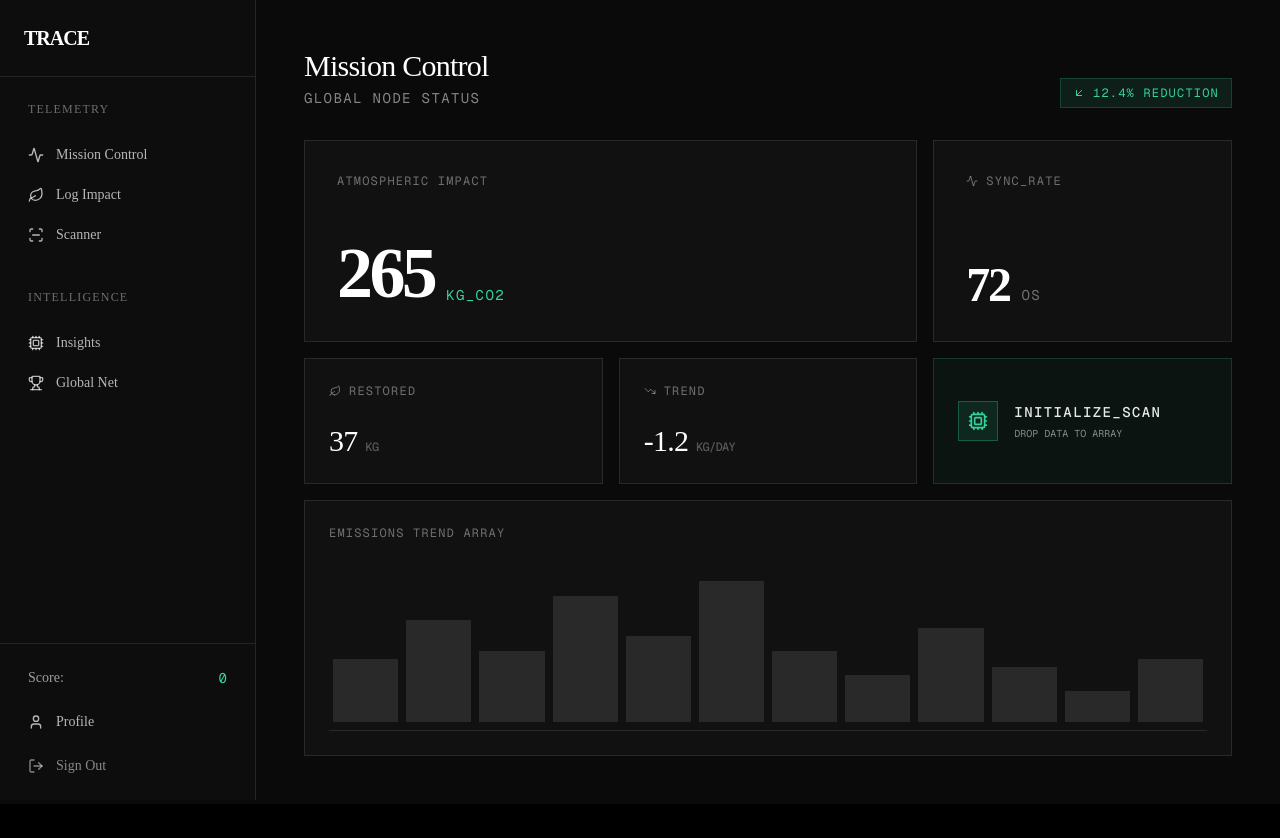
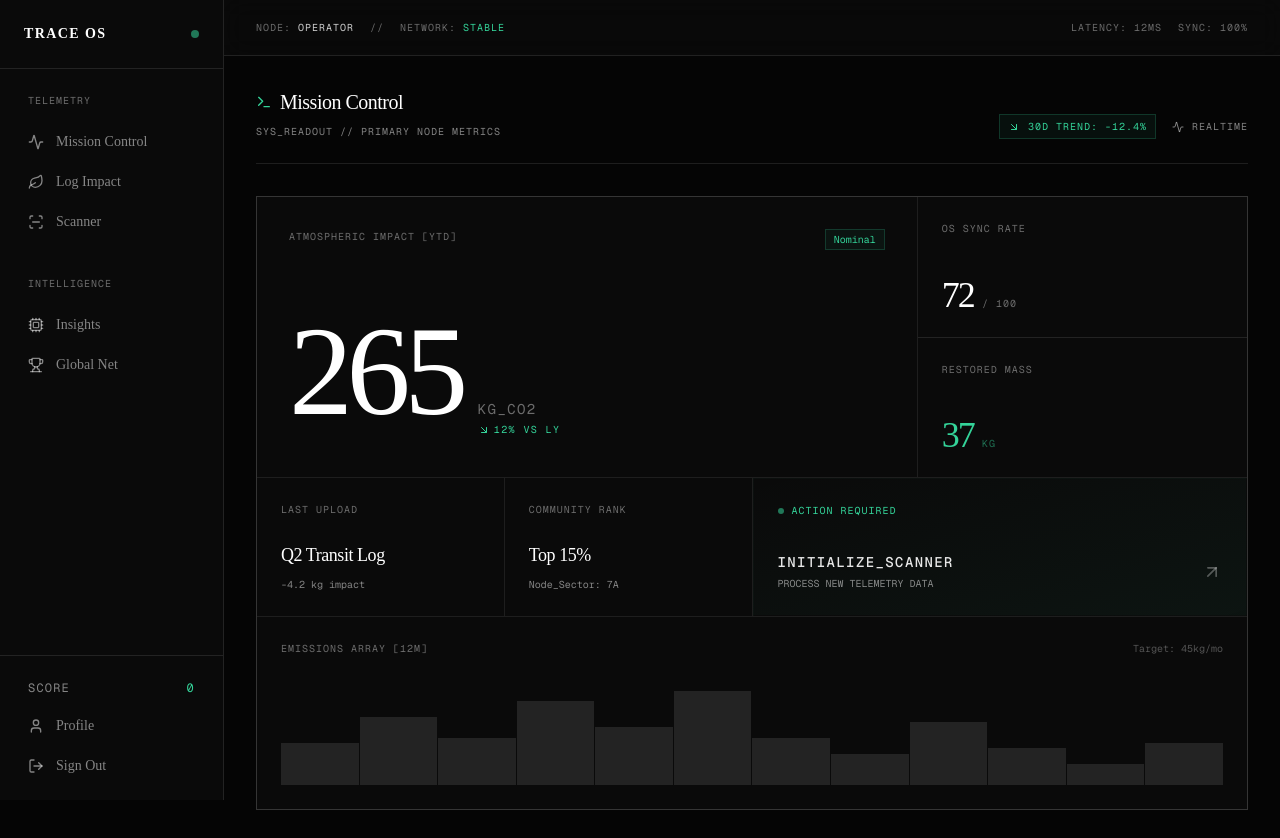
Before and after one commit to Yashraj2050/Trace, a Next.js app: page /dashboard in a window 1280 px wide. Shown: the top 838 px of the page. Before the commit the page ends 804 px from the top, so only its background shows below. Built offline with nearby package versions, Linux system fonts and the light colour scheme; no server answers.

Commit message:
refactor(dashboard): implement high-density Bloomberg-style UI, replace generic components with tight structural grid

```diff
--- a/app/(dashboard)/dashboard/page.tsx
+++ b/app/(dashboard)/dashboard/page.tsx
@@ -2,7 +2,7 @@
 
 import { useEffect, useState } from "react";
 import { motion } from "framer-motion";
-import { ArrowUpRight, Leaf, Cpu, Activity, TrendingDown } from "lucide-react";
+import { ArrowUpRight, ArrowDownRight, Activity, Terminal } from "lucide-react";
 import Link from "next/link";
 
 export default function MissionControl() {
@@ -16,113 +16,148 @@ export default function MissionControl() {
   if (!mounted) return null;
 
   return (
-    <div className="w-full flex flex-col pointer-events-auto">
+    <div className="w-full flex flex-col pointer-events-auto selection:bg-white/20">
 
-      <div className="flex justify-between items-end mb-8">
+      {/* Header Area */}
+      <div className="flex flex-col md:flex-row md:justify-between md:items-end mb-8 gap-4 border-b border-white/10 pb-6">
         <div>
-          <h1 className="text-3xl font-medium tracking-tight mb-1">Mission Control</h1>
-          <p className="text-sm text-white/50 font-mono uppercase tracking-widest">Global Node Status</p>
+          <div className="flex items-center gap-2 mb-2">
+            <Terminal className="w-4 h-4 text-emerald-400" />
+            <h1 className="text-xl font-medium tracking-tight">Mission Control</h1>
           </div>
-        <div className="flex items-center gap-2 text-emerald-400 text-xs font-mono uppercase tracking-widest bg-emerald-400/10 px-3 py-1.5 border border-emerald-400/20">
-          <ArrowUpRight className="w-3 h-3 rotate-180" />
-          <span>12.4% Reduction</span>
+          <p className="text-[10px] text-white/50 font-mono uppercase tracking-widest">Sys_Readout // Primary Node Metrics</p>
+        </div>
+        <div className="flex items-center gap-4 text-[10px] font-mono uppercase tracking-widest">
+          <div className="flex items-center gap-2 text-emerald-400 bg-emerald-400/5 px-2 py-1 border border-emerald-400/20">
+            <ArrowDownRight className="w-3 h-3" />
+            <span>30D Trend: -12.4%</span>
+          </div>
+          <div className="flex items-center gap-2 text-white/50">
+            <Activity className="w-3 h-3" />
+            <span>Realtime</span>
+          </div>
         </div>
       </div>
 
-      {/* Top Main Metrics */}
-      <div className="grid grid-cols-1 md:grid-cols-3 gap-4 mb-4">
+      {/* Structured Grid Layout */}
+      <div className="grid grid-cols-1 md:grid-cols-4 lg:grid-cols-12 gap-px bg-white/10 border border-white/10 rounded-sm overflow-hidden">
+
+        {/* Primary Impact Metric */}
         <motion.div
-          initial={{ opacity: 0, y: 10 }}
-          animate={{ opacity: 1, y: 0 }}
-          className="col-span-1 md:col-span-2 p-8 border border-white/10 bg-[#111] flex flex-col justify-between"
+          initial={{ opacity: 0 }}
+          animate={{ opacity: 1 }}
+          className="col-span-1 md:col-span-4 lg:col-span-8 p-8 bg-[#0a0a0a] flex flex-col justify-between min-h-[280px]"
         >
-          <div className="text-xs font-mono uppercase tracking-widest text-white/40 mb-12">Atmospheric Impact</div>
-          <div className="flex items-end gap-3">
-            <span className="text-7xl font-bold tracking-tighter leading-none">265</span>
-            <span className="text-sm font-mono text-emerald-400 uppercase tracking-widest pb-1">kg_CO2</span>
+          <div className="flex justify-between items-start mb-12">
+            <div className="text-[10px] font-mono uppercase tracking-widest text-white/40">Atmospheric Impact [YTD]</div>
+            <div className="text-[10px] font-mono text-emerald-400 border border-emerald-400/20 px-2 py-0.5 rounded-sm bg-emerald-400/5">Nominal</div>
+          </div>
+          <div className="flex items-baseline gap-4">
+            <span className="text-7xl md:text-9xl font-medium tracking-tighter leading-none">265</span>
+            <div className="flex flex-col text-sm font-mono text-white/40 uppercase tracking-widest pb-2">
+              <span>kg_CO2</span>
+              <span className="text-emerald-400 text-[10px] flex items-center gap-1 mt-1">
+                <ArrowDownRight className="w-3 h-3" /> 12% vs LY
+              </span>
+            </div>
           </div>
         </motion.div>
 
+        {/* Sync Rate / Quick Stats */}
         <motion.div
-          initial={{ opacity: 0, y: 10 }}
-          animate={{ opacity: 1, y: 0 }}
+          initial={{ opacity: 0 }}
+          animate={{ opacity: 1 }}
           transition={{ delay: 0.1 }}
-          className="p-8 border border-white/10 bg-[#111] flex flex-col justify-between"
+          className="col-span-1 md:col-span-4 lg:col-span-4 bg-[#0a0a0a] flex flex-col"
         >
-          <div className="text-xs font-mono uppercase tracking-widest text-white/40 mb-12 flex items-center gap-2">
-            <Activity className="w-3 h-3" /> Sync_Rate
+          <div className="p-6 border-b border-white/10 flex-1 flex flex-col justify-between">
+            <div className="text-[10px] font-mono uppercase tracking-widest text-white/40 mb-6">OS Sync Rate</div>
+            <div className="flex items-baseline gap-2">
+              <span className="text-4xl font-medium tracking-tighter leading-none">72</span>
+              <span className="text-[10px] font-mono text-white/40 uppercase tracking-widest">/ 100</span>
             </div>
-          <div className="flex items-end gap-3">
-            <span className="text-5xl font-bold tracking-tighter leading-none">72</span>
-            <span className="text-sm font-mono text-white/40 uppercase tracking-widest pb-1">OS</span>
+          </div>
+          <div className="p-6 flex-1 flex flex-col justify-between">
+            <div className="text-[10px] font-mono uppercase tracking-widest text-white/40 mb-6">Restored Mass</div>
+            <div className="flex items-baseline gap-2">
+              <span className="text-4xl font-medium tracking-tighter leading-none text-emerald-400">37</span>
+              <span className="text-[10px] font-mono text-emerald-400/50 uppercase tracking-widest">KG</span>
+            </div>
           </div>
         </motion.div>
-      </div>
 
-      {/* Secondary Row */}
-      <div className="grid grid-cols-1 md:grid-cols-3 gap-4 mb-4">
+        {/* Dense Telemetry Row */}
         <motion.div
-          initial={{ opacity: 0, y: 10 }}
-          animate={{ opacity: 1, y: 0 }}
+          initial={{ opacity: 0 }}
+          animate={{ opacity: 1 }}
           transition={{ delay: 0.2 }}
-          className="p-6 border border-white/10 bg-[#111]"
+          className="col-span-1 md:col-span-4 lg:col-span-3 p-6 bg-[#0a0a0a]"
         >
-          <div className="text-xs font-mono uppercase tracking-widest text-white/40 mb-6 flex items-center gap-2">
-            <Leaf className="w-3 h-3" /> Restored
-          </div>
-          <p className="text-3xl font-medium tracking-tight">37<span className="text-xs font-mono text-white/30 ml-2">KG</span></p>
+          <div className="text-[10px] font-mono uppercase tracking-widest text-white/40 mb-6">Last Upload</div>
+          <p className="text-lg font-medium tracking-tight">Q2 Transit Log</p>
+          <p className="text-[10px] font-mono text-white/50 mt-2">-4.2 kg impact</p>
         </motion.div>
 
         <motion.div
-          initial={{ opacity: 0, y: 10 }}
-          animate={{ opacity: 1, y: 0 }}
+          initial={{ opacity: 0 }}
+          animate={{ opacity: 1 }}
           transition={{ delay: 0.3 }}
-          className="p-6 border border-white/10 bg-[#111]"
+          className="col-span-1 md:col-span-4 lg:col-span-3 p-6 bg-[#0a0a0a]"
         >
-          <div className="text-xs font-mono uppercase tracking-widest text-white/40 mb-6 flex items-center gap-2">
-            <TrendingDown className="w-3 h-3" /> Trend
-          </div>
-          <p className="text-3xl font-medium tracking-tight">-1.2<span className="text-xs font-mono text-white/30 ml-2">KG/DAY</span></p>
+          <div className="text-[10px] font-mono uppercase tracking-widest text-white/40 mb-6">Community Rank</div>
+          <p className="text-lg font-medium tracking-tight">Top 15%</p>
+          <p className="text-[10px] font-mono text-white/50 mt-2">Node_Sector: 7A</p>
         </motion.div>
 
         <motion.div
-          initial={{ opacity: 0, y: 10 }}
-          animate={{ opacity: 1, y: 0 }}
+          initial={{ opacity: 0 }}
+          animate={{ opacity: 1 }}
           transition={{ delay: 0.4 }}
-          className="group border border-emerald-400/20 bg-emerald-400/5 hover:bg-emerald-400/10 transition-colors p-6 flex flex-col justify-center relative overflow-hidden"
+          className="col-span-1 md:col-span-4 lg:col-span-6 p-0 bg-[#0a0a0a] group relative overflow-hidden"
         >
           <Link href="/upload" className="absolute inset-0 z-10" />
-          <div className="flex items-center gap-4">
-            <div className="w-10 h-10 border border-emerald-400/30 flex items-center justify-center bg-emerald-400/10">
-              <Cpu className="w-5 h-5 text-emerald-400" />
+          <div className="w-full h-full p-6 flex flex-col justify-between border border-transparent group-hover:border-emerald-400/30 transition-colors bg-gradient-to-br from-transparent to-emerald-400/5">
+            <div className="text-[10px] font-mono uppercase tracking-widest text-emerald-400 flex items-center gap-2">
+              <div className="w-1.5 h-1.5 bg-emerald-400 rounded-full animate-pulse" />
+              Action Required
             </div>
+            <div className="mt-8 flex items-center justify-between">
               <div>
-              <p className="text-sm font-mono font-medium tracking-widest uppercase text-white/90">Initialize_Scan</p>
-              <p className="text-[10px] font-mono text-white/50 mt-1 uppercase">Drop data to array</p>
+                <p className="text-sm font-mono font-medium tracking-widest uppercase text-white/90">Initialize_Scanner</p>
+                <p className="text-[10px] font-mono text-white/50 mt-1 uppercase">Process new telemetry data</p>
+              </div>
+              <ArrowUpRight className="w-5 h-5 text-white/30 group-hover:text-emerald-400 transition-colors" />
             </div>
           </div>
         </motion.div>
+
+        {/* Minimalist Data Sparkline Mockup */}
+        <motion.div
+          initial={{ opacity: 0 }}
+          animate={{ opacity: 1 }}
+          transition={{ delay: 0.5 }}
+          className="col-span-1 md:col-span-4 lg:col-span-12 p-6 bg-[#0a0a0a] h-48 flex flex-col"
+        >
+          <div className="flex justify-between items-center mb-6">
+            <div className="text-[10px] font-mono uppercase tracking-widest text-white/40">Emissions Array [12M]</div>
+            <div className="text-[10px] font-mono text-white/30">Target: 45kg/mo</div>
           </div>
-
-      {/* Minimalist Chart Mockup */}
-      <motion.div
-        initial={{ opacity: 0, y: 10 }}
-        animate={{ opacity: 1, y: 0 }}
-        transition={{ delay: 0.5 }}
-        className="w-full h-64 border border-white/10 bg-[#111] p-6 flex flex-col relative"
-      >
-        <div className="text-xs font-mono uppercase tracking-widest text-white/40 mb-6">Emissions Trend Array</div>
-        <div className="flex-1 flex items-end gap-2 px-1 pb-2 border-b border-white/10">
+          <div className="flex-1 flex items-end gap-[1px]">
             {[40, 65, 45, 80, 55, 90, 45, 30, 60, 35, 20, 40].map((h, i) => (
               <div
                 key={i}
+                className="flex-1 group relative h-full flex items-end"
+              >
+                <div
                   style={{ height: `${h}%` }}
-              className="flex-1 bg-white/10 hover:bg-emerald-400/80 transition-colors rounded-t-sm"
+                  className="w-full bg-white/10 group-hover:bg-emerald-400/80 transition-colors"
                 />
+              </div>
             ))}
           </div>
         </motion.div>
 
       </div>
+    </div>
   );
 }
--- a/app/(dashboard)/layout.tsx
+++ b/app/(dashboard)/layout.tsx
@@ -36,48 +36,49 @@ export default async function DashboardRootLayout({
   }
 
   return (
-    <div className="min-h-screen w-full bg-[#0a0a0a] text-white flex">
+    <div className="min-h-screen w-full bg-[#050505] text-white flex font-sans">
       {/* Sidebar Navigation */}
-      <aside className="w-64 border-r border-white/10 bg-[#0d0d0d] flex flex-col fixed inset-y-0 z-50">
-        <div className="p-6 border-b border-white/10">
-          <Link href="/" className="text-xl font-bold tracking-tighter text-white">
-            TRACE
+      <aside className="w-56 border-r border-white/10 bg-[#0a0a0a] flex flex-col fixed inset-y-0 z-50">
+        <div className="p-6 border-b border-white/10 flex items-center justify-between">
+          <Link href="/" className="text-sm font-semibold tracking-widest uppercase text-white">
+            TRACE OS
           </Link>
+          <div className="w-2 h-2 rounded-full bg-emerald-400 animate-pulse" />
         </div>
 
         <nav className="flex-1 p-4 flex flex-col gap-1 overflow-y-auto">
-          <div className="text-xs font-medium text-white/40 uppercase tracking-widest mb-4 mt-2 px-3">Telemetry</div>
+          <div className="text-[10px] font-mono text-white/40 uppercase tracking-widest mb-3 mt-2 px-3">Telemetry</div>
 
-          <Link href="/dashboard" className="flex items-center gap-3 px-3 py-2 rounded-md text-sm font-medium text-white/70 hover:text-white hover:bg-white/5 transition-colors">
-            <Activity className="w-4 h-4" /> Mission Control
+          <Link href="/dashboard" className="flex items-center gap-3 px-3 py-2 text-sm font-medium text-white/50 hover:text-white transition-colors group">
+            <Activity className="w-4 h-4 group-hover:text-emerald-400 transition-colors" /> Mission Control
           </Link>
-          <Link href="/log" className="flex items-center gap-3 px-3 py-2 rounded-md text-sm font-medium text-white/70 hover:text-white hover:bg-white/5 transition-colors">
-            <Leaf className="w-4 h-4" /> Log Impact
+          <Link href="/log" className="flex items-center gap-3 px-3 py-2 text-sm font-medium text-white/50 hover:text-white transition-colors group">
+            <Leaf className="w-4 h-4 group-hover:text-emerald-400 transition-colors" /> Log Impact
           </Link>
-          <Link href="/upload" className="flex items-center gap-3 px-3 py-2 rounded-md text-sm font-medium text-white/70 hover:text-white hover:bg-white/5 transition-colors">
-            <ScanLine className="w-4 h-4" /> Scanner
+          <Link href="/upload" className="flex items-center gap-3 px-3 py-2 text-sm font-medium text-white/50 hover:text-white transition-colors group">
+            <ScanLine className="w-4 h-4 group-hover:text-emerald-400 transition-colors" /> Scanner
           </Link>
 
-          <div className="text-xs font-medium text-white/40 uppercase tracking-widest mb-4 mt-8 px-3">Intelligence</div>
+          <div className="text-[10px] font-mono text-white/40 uppercase tracking-widest mb-3 mt-8 px-3">Intelligence</div>
 
-          <Link href="/insights" className="flex items-center gap-3 px-3 py-2 rounded-md text-sm font-medium text-white/70 hover:text-white hover:bg-white/5 transition-colors">
-            <Cpu className="w-4 h-4" /> Insights
+          <Link href="/insights" className="flex items-center gap-3 px-3 py-2 text-sm font-medium text-white/50 hover:text-white transition-colors group">
+            <Cpu className="w-4 h-4 group-hover:text-emerald-400 transition-colors" /> Insights
           </Link>
-          <Link href="/community" className="flex items-center gap-3 px-3 py-2 rounded-md text-sm font-medium text-white/70 hover:text-white hover:bg-white/5 transition-colors">
-            <Trophy className="w-4 h-4" /> Global Net
+          <Link href="/community" className="flex items-center gap-3 px-3 py-2 text-sm font-medium text-white/50 hover:text-white transition-colors group">
+            <Trophy className="w-4 h-4 group-hover:text-emerald-400 transition-colors" /> Global Net
           </Link>
         </nav>
 
-        <div className="p-4 border-t border-white/10 flex flex-col gap-2">
-          <div className="px-3 py-2 flex items-center justify-between text-sm text-white/60">
-            <span>Score:</span>
-            <span className="font-mono text-emerald-400">{profile?.sustainability_score || 0}</span>
+        <div className="p-4 border-t border-white/10 flex flex-col gap-1">
+          <div className="px-3 py-2 flex items-center justify-between text-xs font-mono text-white/50 uppercase tracking-widest">
+            <span>Score</span>
+            <span className="text-emerald-400">{profile?.sustainability_score || 0}</span>
           </div>
-          <Link href="/profile" className="flex items-center gap-3 px-3 py-2 rounded-md text-sm font-medium text-white/70 hover:text-white hover:bg-white/5 transition-colors">
-            <User className="w-4 h-4" /> Profile
+          <Link href="/profile" className="flex items-center gap-3 px-3 py-2 text-sm font-medium text-white/50 hover:text-white transition-colors group">
+            <User className="w-4 h-4 group-hover:text-emerald-400 transition-colors" /> Profile
           </Link>
           <form action="/auth/signout" method="POST">
-            <button className="w-full flex items-center gap-3 px-3 py-2 rounded-md text-sm font-medium text-white/50 hover:text-red-400 hover:bg-white/5 transition-colors">
+            <button className="w-full flex items-center gap-3 px-3 py-2 text-sm font-medium text-white/50 hover:text-red-400 transition-colors group">
               <LogOut className="w-4 h-4" /> Sign Out
             </button>
           </form>
@@ -85,8 +86,21 @@ export default async function DashboardRootLayout({
       </aside>
 
       {/* Main Content Area */}
-      <main className="flex-1 ml-64 flex flex-col min-h-screen relative">
-        <div className="flex-1 p-8 lg:p-12 max-w-6xl mx-auto w-full">
+      <main className="flex-1 ml-56 flex flex-col min-h-screen relative overflow-hidden">
+        {/* Top Telemetry Bar */}
+        <header className="h-14 border-b border-white/10 flex items-center px-8 justify-between bg-[#0a0a0a]/80 backdrop-blur-md sticky top-0 z-40">
+          <div className="flex items-center gap-4 text-[10px] font-mono uppercase tracking-widest text-white/40">
+            <span>Node: <span className="text-white/80">{profile?.full_name?.split(' ')[0] || 'Operator'}</span></span>
+            <span>//</span>
+            <span>Network: <span className="text-emerald-400">Stable</span></span>
+          </div>
+          <div className="flex items-center gap-4 text-[10px] font-mono uppercase tracking-widest text-white/40">
+            <span>Latency: 12ms</span>
+            <span>Sync: 100%</span>
+          </div>
+        </header>
+
+        <div className="flex-1 p-8 max-w-[1400px] w-full">
           {children}
         </div>
       </main>
```
Also changed, not shown: app/(dashboard)/loading.tsx (+87 -21 lines). Lines whose indentation alone changed are shown as unchanged.
